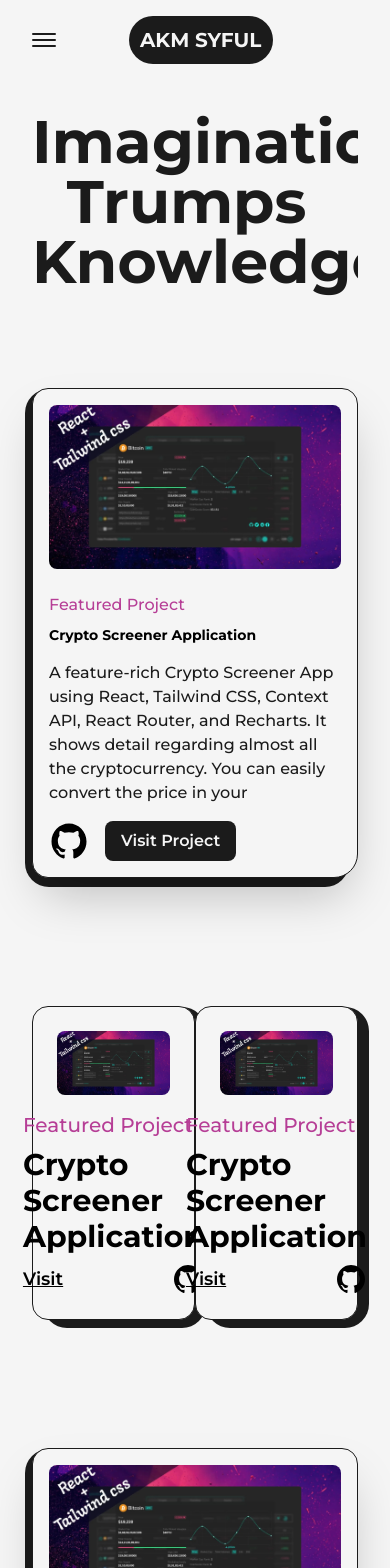
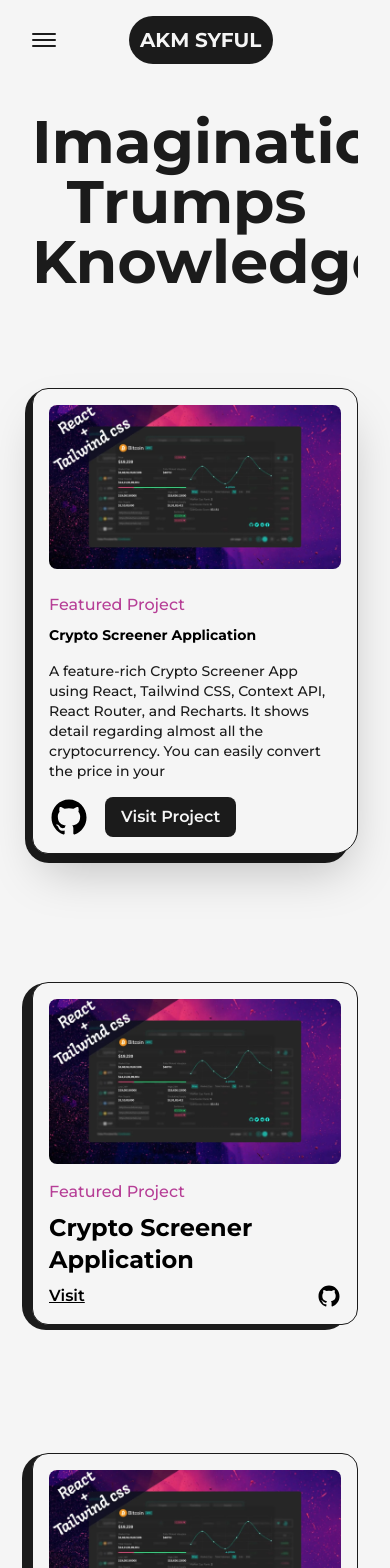
Before and after one commit to akmsyfulalom/dev.akmsyful, a Next.js app: page /projects in a window 390 px wide. Shown: the top 1568 px of the page. Built offline with nearby package versions, Linux system fonts and the light colour scheme.

Commit message:
complete responsive

```diff
--- a/src/app/(mainPages)/articles/page.js
+++ b/src/app/(mainPages)/articles/page.js
@@ -40,8 +40,8 @@ const MovingImage = ({ title, img, link }) => {
         style={{ x: x, y: y }}
         initial={{ opacity: 0 }}
         whileInView={{ opacity: 1, transition: { duration: 0.2 } }}
-        ref={imageRef} src={img} alt={title} className="z-10  w-96 h-auto hidden absolute rounded-lg "
-        priority sizes="(mix-width: 768px) 100vw, (max-width: 1200px) 50vw, 50vw"
+        ref={imageRef} src={img} alt={title} className="z-10  w-96 h-auto hidden absolute rounded-lg sm:hidden"
+        priority sizes="(mix-width: 768px) 100vw, (max-width: 1200px) 50vw, 50vw "
       />
     </Link>
 
@@ -58,9 +58,9 @@ const Article = ({ img, title, date, link }) => {
       initial={{ y: 200 }}
       whileInView={{ y: 0, transition: { duration: 0.5, ease: "easeInOut" } }}
       viewport={{ once: true }}
-      className="relative w-full p-4 py-6 my-4 rounded-xl flex justify-between items-center bg-light text-dark first:mt-0 border border-solid border-dark border-r-4 border-b-4 dark:border-light dark:bg-dark">
+      className="relative w-full p-4 py-6 my-4 rounded-xl flex justify-between items-center bg-light text-dark first:mt-0 border border-solid border-dark border-r-4 border-b-4 dark:border-light dark:bg-dark sm:flex-col">
       <MovingImage title={title} img={img} link={link}  />
-      <span className="text-primary font-semibold pl-4 dark:text-primaryDark">{date}</span>
+      <span className="text-primary font-semibold pl-4 dark:text-primaryDark sm:self-start sm:pl-0 xs:text-sm">{date}</span>
     </motion.li>
   )
 }
@@ -79,7 +79,7 @@ const FeaturedArticles = ({ image, title, time, summary, link }) => {
         />
       </Link>
       <Link href={link} target="_blank">
-        <h2 className="capitalize text-2xl font-bold my-2  mt-2 hover:underline">{title}</h2>
+        <h2 className="capitalize text-2xl font-bold my-2  mt-2 hover:underline xs:text-lg">{title}</h2>
       </Link>
       <p className="text-sm mb-2">{summary}</p>
       <span className="text-primary font-semibold">{time}</span>
@@ -92,8 +92,8 @@ export default function page() {
   return (
     <main className="w-full mb-16 flex flex-col items-center justify-center overflow-hidden dark:text-light">
       <Layout className="pt-16">
-        <AnimatedText text="Words Can Change The World! " className="mb-16" />
-        <ul className="grid grid-cols-2 gap-16">
+        <AnimatedText text="Words Can Change The World! " className="mb-16 lg:!text7xl sm:mb-8 sm:!text-6xl  xs:text-4xl" />
+        <ul className="grid grid-cols-2 gap-16 lg:gap-8 md:grid-cols-1 md:gap-y-16">
           <FeaturedArticles
             title="Build A Custom Pagination Component In Reactjs From Scratch"
             summary="Learn how to build a custom pagination component in ReactJS from scratch.
--- a/src/app/(mainPages)/projects/page.jsx
+++ b/src/app/(mainPages)/projects/page.jsx
@@ -24,7 +24,7 @@ const FeaturesProject = ({ type, title, summary, img, github, link }) => {
         <Link href={link} target='_blank' className="hover:underline underline-offset-2">
           <h2 className="my-2 w-full text-left text-4xl  font-bold dark:text-light sm:text-sm">{title}</h2>
         </Link>
-        <p className="my-2 font-medium text-dark dark:text-light">{summary}</p>
+        <p className="my-2 font-medium text-dark dark:text-light sm:text-sm">{summary}</p>
         <div className="mt-2 flex items-center">
           <Link href={github} target='_blank' className="w-10">
             <GithubIcon />
@@ -43,8 +43,10 @@ const FeaturesProject = ({ type, title, summary, img, github, link }) => {
 
 const Project = ({ type, title, img, github, link }) => {
   return (
-    <article className="w-full flex flex-col items-center justify-between rounded-2xl border border-solid border-dark bg-light p-6 relative dark:bg-dark dark:border-light  ">
-      <div className='absolute top-0 -right-3 -z-10 w-[101%] h-[103%] rounded-3xl bg-dark dark:border-light dark:bg-light' />
+    <article className="w-full flex flex-col items-center justify-between rounded-2xl border border-solid border-dark bg-light p-6 relative dark:bg-dark dark:border-light  xs:p-4">
+
+      <div className='absolute top-0 -right-3 -z-10 w-[101%] h-[103%] rounded-3xl bg-dark dark:border-light dark:bg-light md:right-2 md:w-[101%] xs:h-[102%] xs:rounded-[1.5rem]' />
+
       <Link href={link} target='_blank' className="w-full cursor-pointer overflow-hidden rounded-lg">
         <FramerImage src={img} alt='akm syful web dev project'
         priority sizes="(mix-width: 768px) 100vw, (max-width: 1200px) 50vw, 50vw"
@@ -53,18 +55,18 @@ const Project = ({ type, title, img, github, link }) => {
         />
       </Link>
       <div className="w-fullflex flex-col items-start justify-between mt-4 ">
-        <span className=" text-primary text-xl font-medium dark:text-primaryDark">{type}</span>
+        <span className=" text-primary text-xl font-medium dark:text-primaryDark lg:text-lg md:text-base">{type}</span>
         <Link href={link} target='_blank' className="hover:underline underline-offset-2">
-          <h2 className="my-2 w-full text-left text-3xl  font-bold">{title}</h2>
+          <h2 className="my-2 w-full text-left text-3xl  font-bold lg:text-2xl">{title}</h2>
         </Link>
 
         <div className="mt-2 flex items-center justify-between">
           <Link href={link} target='_blank'
-            className=" text-lg font-semibold underline"
+            className=" text-lg font-semibold underline md:text-base"
           >
             Visit
           </Link>
-          <Link href={github} target='_blank' className="w-8">
+          <Link href={github} target='_blank' className="w-8 md:w-6">
             <GithubIcon />
           </Link>
 
@@ -78,7 +80,7 @@ export default function Page() {
   return (
     <main className='w-full mb-16 flex flex-col items-center justify-center dark:text-light '>
       <Layout className='pt-16'>
-        <AnimatedText text="Imagination Trumps Knowledge!" className="mb-16 lg:!text7xl sm:mb-8 sm:!text-6xl  xs:text4xl"/>
+        <AnimatedText text="Imagination Trumps Knowledge!" className="mb-16 lg:!text7xl sm:mb-8 sm:!text-6xl  xs:text-4xl"/>
         <div className="mb-16" />
         <div className='grid grid-cols-12 gap-24 gap-y-32 xl:gap-x-16 lg:gap-x-8 md:gapy-24 sm:gap-x-0'>
           <div className='col-span-12'>
@@ -91,7 +93,7 @@ export default function Page() {
               type="Featured Project"
             />
           </div>
-          <div className='col-span-6'>
+          <div className='col-span-6 sm:col-span-12'>
             <Project
               title="Crypto Screener Application"
               img={project1}
@@ -100,7 +102,7 @@ export default function Page() {
               type="Featured Project"
             />
           </div>
-          <div className='col-span-6'>
+          <div className='col-span-6 sm:col-span-12'>
             <Project
               title="Crypto Screener Application"
               img={project1}
@@ -119,7 +121,7 @@ export default function Page() {
               type="Featured Project"
             />
           </div>
-          <div className='col-span-6'>
+          <div className='col-span-6 sm:col-span-12'>
             <Project
               title="Crypto Screener Application"
               img={project1}
@@ -128,7 +130,7 @@ export default function Page() {
               type="Featured Project"
             />
           </div>
-          <div className='col-span-6'>
+          <div className='col-span-6 sm:col-span-12'>
             <Project
               title="Crypto Screener Application"
               img={project1}
--- a/src/components/Pages/Home/HireMe.jsx
+++ b/src/components/Pages/Home/HireMe.jsx
@@ -2,7 +2,7 @@ import { CircularText } from "../../Shared/Icons";
 import Link from "next/link"
 export default function HireMe() {
     return (
-        <div className="fixed left-4 bottom-4 flex items-center justify-center overflow-hidden md:right-6 md:left-auto md:top-0 md:bottom-auto md:absolute">
+        <div className="fixed left-4 bottom-4 flex items-center justify-center overflow-hidden md:right-6 sm:right-0 md:left-auto md:top-0 md:bottom-auto md:absolute">
             <div className=" w-48 h-auto flex items-center justify-center relative md:w-24">
                 <CircularText className={"fill-dark animate-spin-slow dark:fill-light"} />
                 <Link href={"mailto:akmsyfulbd12@gmail.com"} className="flex items-center justify-center absolute left-1/2 top-1/2 -translate-x-1/2 -translate-y-1/2 bg-dark text-light shadow-xl border-2 border-solid border-dark  w-20 h-20 rounded-full font-semibold hover:bg-light hover:text-dark dark:bg-light dark:text-dark hover:dark:bg-dark hover:dark:text-light hover:dark:border-light md:w-12 md:h-12 md:text-[10px]">Hire Me</Link>
```
